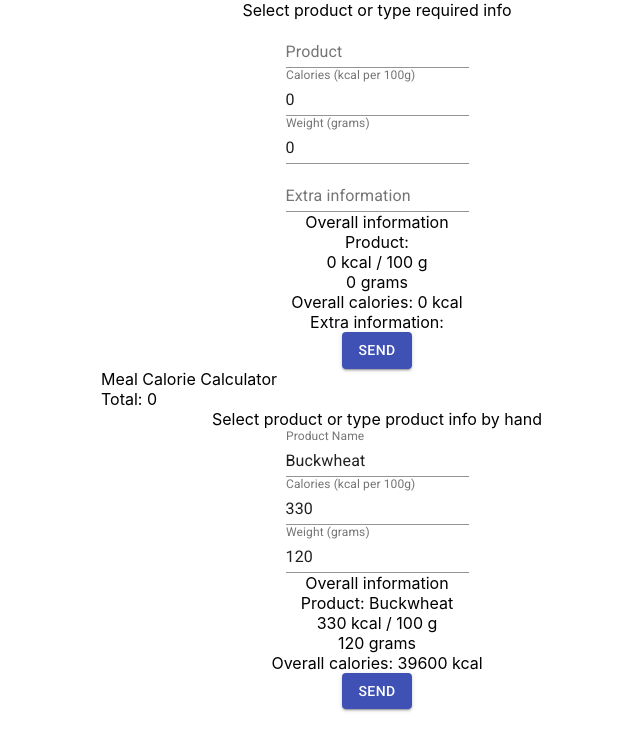
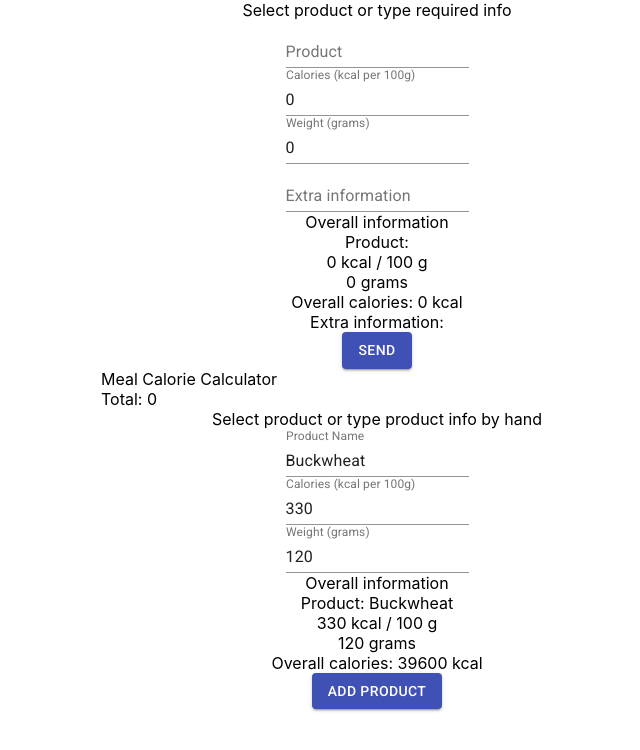
Before and after one commit to volodfast/react-calorie-calc, a React (Create React App) app: page / in a window 1280 px wide. Shown: the top 750 px of the page, without its empty margins (263-903 px from the left). Built offline with nearby package versions, Linux system fonts and the light colour scheme.

Commit message:
feature: add product action functionality

```diff
--- a/src/modules/meal/containers/MealCalorieCalculator/MealCalorieCalculator.tsx
+++ b/src/modules/meal/containers/MealCalorieCalculator/MealCalorieCalculator.tsx
@@ -1,5 +1,5 @@
-import React, { FC, useCallback, useReducer } from 'react';
-import { Box } from '@material-ui/core';
+import { FC, useCallback, useReducer } from 'react';
+import { Box, Button } from '@material-ui/core';
 import { nanoid } from 'nanoid';
 // components
 import ProductForm from 'modules/product/containers/components/ProductForm';
@@ -42,7 +42,19 @@ const initialMealCalculatorState: MealCalculatorState = {
 function reducer(state: MealCalculatorState, action: MealCalculatorAction) {
   switch (action.type) {
     case MealCalculatorActionEnum.ADD_PRODUCT: {
-      return state;
+      const newMeal: MealProductType = {
+        id: nanoid(),
+        name: '',
+        caloriesPer100g: 0,
+        weight: 0,
+      };
+
+      const updatedState: MealCalculatorState = {
+        ...state,
+        productList: [...state.productList, newMeal],
+      };
+
+      return updatedState;
     }
 
     case MealCalculatorActionEnum.REMOVE_PRODUCT: {
@@ -67,6 +79,10 @@ const MealCaloriCalculator: FC = () => {
 
   const handleChangeProduct = useCallback(() => {}, []);
 
+  const addProduct = useCallback(() => {
+    dispatch({ type: MealCalculatorActionEnum.ADD_PRODUCT });
+  }, []);
+
   return (
     <Box>
       <Box>Meal Calorie Calculator</Box>
@@ -79,12 +95,18 @@ const MealCaloriCalculator: FC = () => {
         {productList.map((product) => {
           return (
             <ProductForm
+              key={product.id}
               product={product}
               changeProduct={handleChangeProduct}
             />
           );
         })}
       </Box>
+      <Box style={{ textAlign: 'center' }}>
+        <Button variant="contained" color="primary" onClick={addProduct}>
+          Add Product
+        </Button>
+      </Box>
     </Box>
   );
 };
--- a/src/modules/product/containers/components/ProductForm/ProductForm.tsx
+++ b/src/modules/product/containers/components/ProductForm/ProductForm.tsx
@@ -1,5 +1,5 @@
-import React, { FC, useCallback } from 'react';
-import { Box, Button, TextField } from '@material-ui/core';
+import { FC, useCallback } from 'react';
+import { Box, TextField } from '@material-ui/core';
 // interfaces
 import { ProductFormProps } from './ProductForm.interface';
 
@@ -8,7 +8,7 @@ const ProductForm: FC<ProductFormProps> = (props) => {
 
   const handleChangeProduct = useCallback(() => {
     changeProduct();
-  }, []);
+  }, [changeProduct]);
 
   return (
     <Box style={{ textAlign: 'center' }}>
@@ -58,11 +58,6 @@ const ProductForm: FC<ProductFormProps> = (props) => {
           <Box component="span"> kcal</Box>
         </Box>
       </Box>
-      <Box>
-        <Button variant="contained" color="primary">
-          Send
-        </Button>
-      </Box>
     </Box>
   );
 };
```
